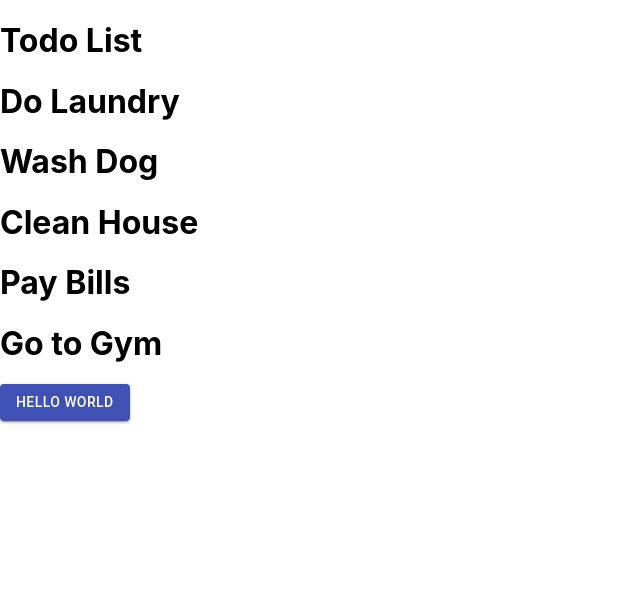
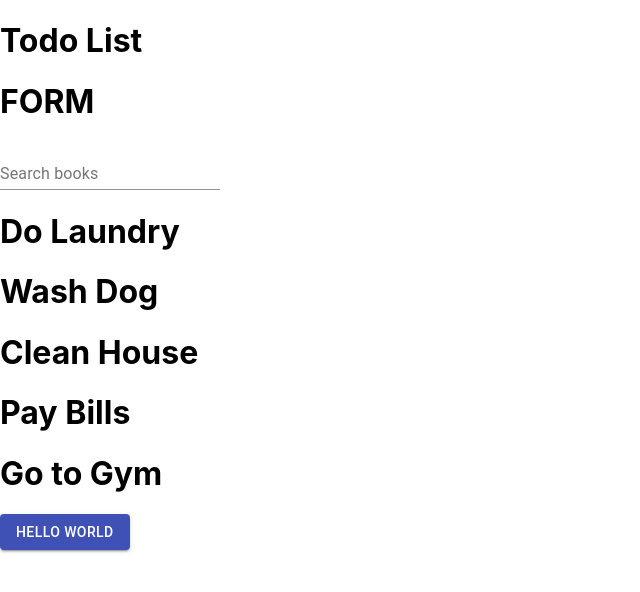
Before and after one commit to ANG13T/Book_Recommender, a React (Create React App) app: page / in a window 1280 px wide. Shown: the top 592 px of the page, without its empty margins (0-640 px from the left). Built offline with nearby package versions, Linux system fonts and the light colour scheme.

Commit message:
searchbar works

```diff
--- a/src/App.js
+++ b/src/App.js
@@ -1,7 +1,7 @@
 import React from 'react';
 import Button from '@material-ui/core/Button';
 import Books from './components/layouts/Books.js';
-import Searchbar from './components/layouts/Searchbar.js';
+import Form from './components/Form.js';
 
 
 class App extends React.Component{
@@ -14,17 +14,15 @@ class App extends React.Component{
           {name: "Pay Bills", id:4},
           {name: "Go to Gym", id:5}
       ],
-      searchInput: ""
+
   }
 
-  searchBarInput = (searchText) => {
-    this.state.searchInput = searchText;
-  }
 
   render(){
       return(
           <div className="App">
               <h1 id="title">Todo List</h1>
+              <Form />
               <Books books={this.state.books} />
               <Button variant="contained" color="primary">
               Hello World
--- /dev/null
+++ b/src/components/Form.js
@@ -0,0 +1,30 @@
+import React, {Component} from 'react';
+import Searchbar from './layouts/Searchbar';
+
+class Form extends React.Component {
+    constructor(props) {
+        super(props);
+        this.state = {
+            searchInput: ""
+        };
+    }
+
+    searchBarInput = (searchText) => {
+        this.setState({searchInput: searchText});
+    }
+
+    render(){
+        return (
+        <div className="form">
+            <h1>FORM</h1>
+            <Searchbar passSearchData={this.searchBarInput}/>
+            <h1>{this.state.searchInput}</h1>
+        </div>
+        );
+    }
+
+
+
+}
+
+export default Form;
--- a/src/components/layouts/Searchbar.js
+++ b/src/components/layouts/Searchbar.js
@@ -2,11 +2,20 @@ import React, {Component} from 'react';
 import TextField from '@material-ui/core/TextField';
 
 class Searchbar extends React.Component {
+
+    state = {
+        bookName: ''
+    }
+
+    handleChange(event) {
+        this.setState({bookName: event.target.value})
+        this.props.passSearchData(this.state.bookName);
+    }
+
     render(){
         return (
-             <TextField id="standard-search" label="Search field" type="search" />
-
-    );
+             <TextField id="standard-search" label="Search books" type="search" value={this.state.bookName} onChange={this.handleChange.bind(this)}/>
+        );
     }
 
 }
```
